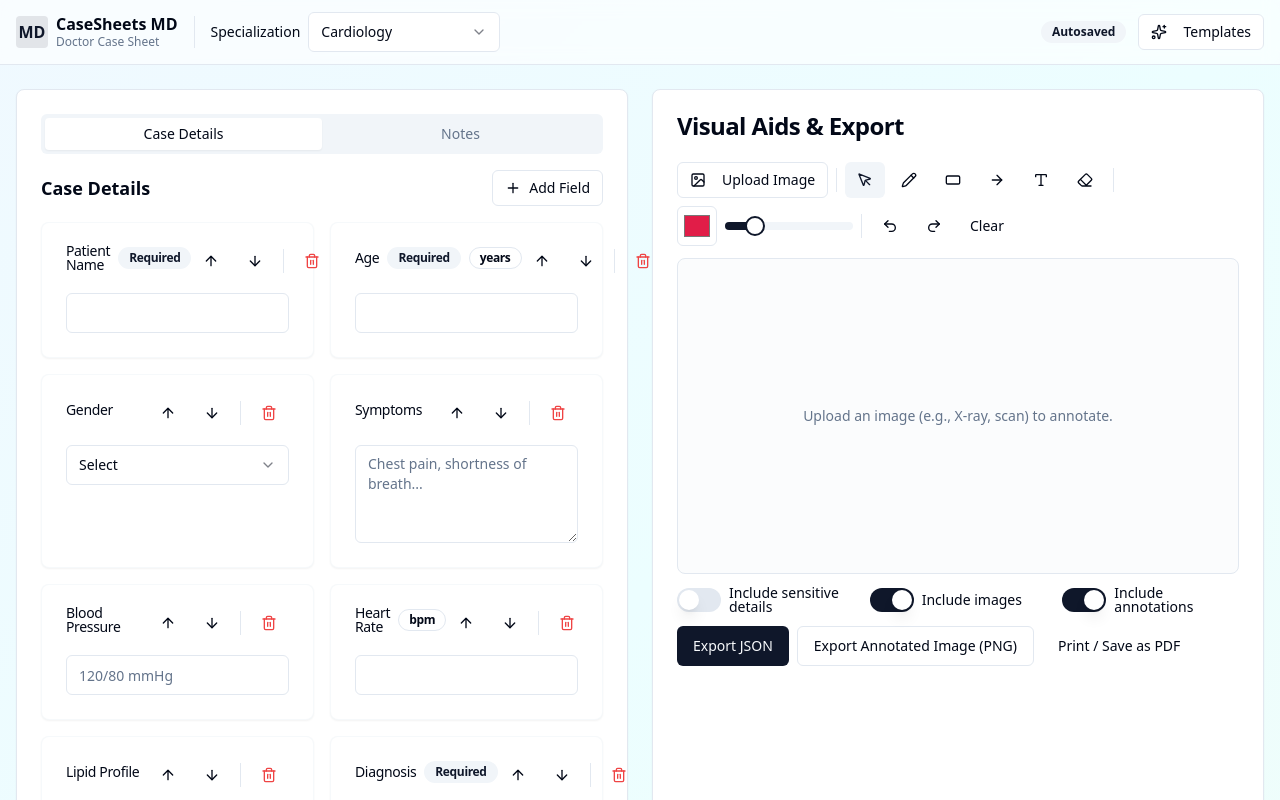
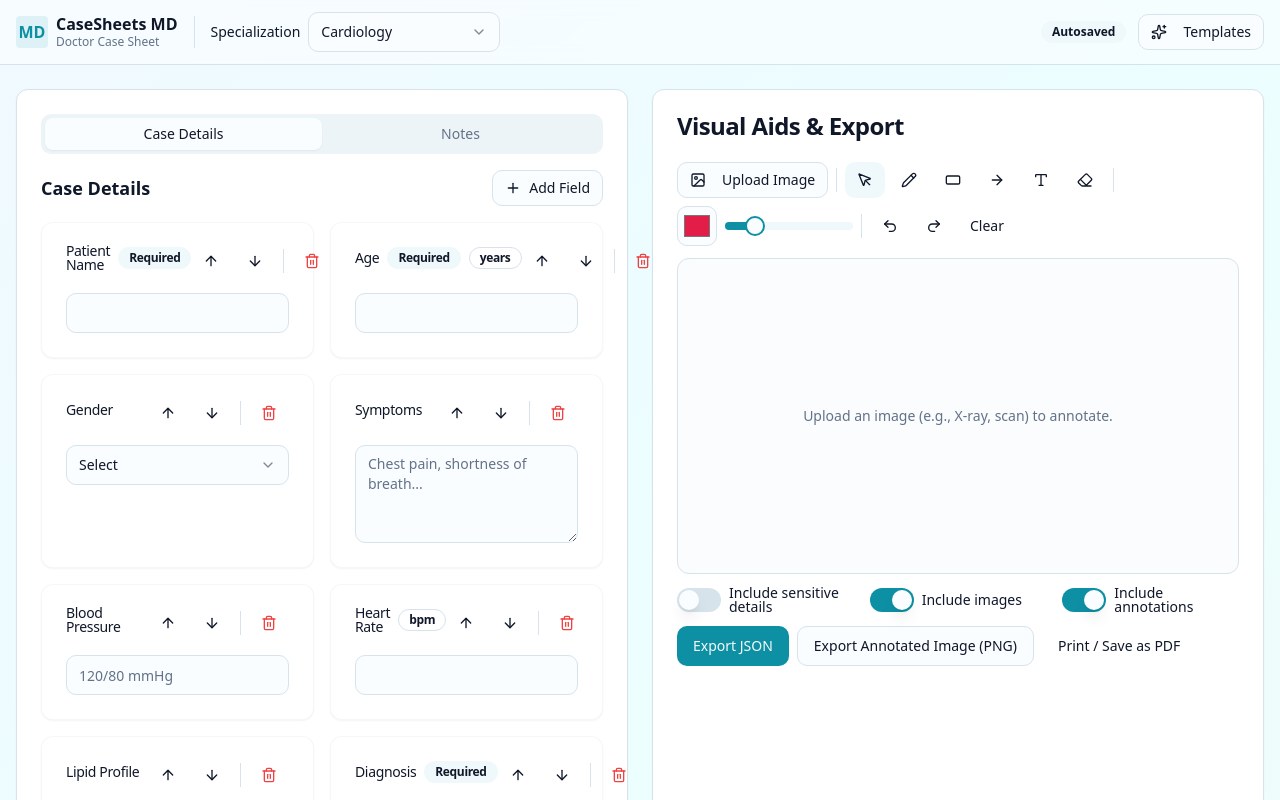
Before and after one commit to abithav1810-cloud/builder-zenith-works, a React (Vite) app: page / in a window 1280 px wide. Shown: the top 800 px of the page. Built offline with nearby package versions, Linux system fonts and the light colour scheme.

Commit message:
Update brand colors to a modern medical theme (HSL)
cgen-0b23617bca364b45853253cd98b77358

```diff
--- a/client/global.css
+++ b/client/global.css
@@ -12,51 +12,51 @@
    * A different format will require also updating the theme in tailwind.config.ts.
   */
   :root {
-    --background: 0 0% 100%;
-    --foreground: 222.2 84% 4.9%;
+    --background: 200 100% 99%;
+    --foreground: 222 47% 11%;
 
     --card: 0 0% 100%;
-    --card-foreground: 222.2 84% 4.9%;
+    --card-foreground: 222 47% 11%;
 
     --popover: 0 0% 100%;
-    --popover-foreground: 222.2 84% 4.9%;
+    --popover-foreground: 222 47% 11%;
 
-    --primary: 222.2 47.4% 11.2%;
+    --primary: 188 84% 35%;
     --primary-foreground: 210 40% 98%;
 
-    --secondary: 210 40% 96.1%;
-    --secondary-foreground: 222.2 47.4% 11.2%;
+    --secondary: 190 60% 96%;
+    --secondary-foreground: 222 47% 11%;
 
-    --muted: 210 40% 96.1%;
-    --muted-foreground: 215.4 16.3% 46.9%;
+    --muted: 200 40% 95%;
+    --muted-foreground: 215 16% 46%;
 
-    --accent: 210 40% 96.1%;
-    --accent-foreground: 222.2 47.4% 11.2%;
+    --accent: 190 60% 96%;
+    --accent-foreground: 222 47% 11%;
 
-    --destructive: 0 84.2% 60.2%;
+    --destructive: 0 84% 60%;
     --destructive-foreground: 210 40% 98%;
 
-    --border: 214.3 31.8% 91.4%;
-    --input: 214.3 31.8% 91.4%;
-    --ring: 222.2 84% 4.9%;
+    --border: 200 30% 88%;
+    --input: 200 30% 88%;
+    --ring: 188 84% 35%;
 
-    --radius: 0.5rem;
+    --radius: 0.75rem;
 
     --sidebar-background: 0 0% 98%;
 
     --sidebar-foreground: 240 5.3% 26.1%;
 
-    --sidebar-primary: 240 5.9% 10%;
+    --sidebar-primary: 188 84% 35%;
 
     --sidebar-primary-foreground: 0 0% 98%;
 
-    --sidebar-accent: 240 4.8% 95.9%;
+    --sidebar-accent: 190 60% 96%;
 
     --sidebar-accent-foreground: 240 5.9% 10%;
 
     --sidebar-border: 220 13% 91%;
 
-    --sidebar-ring: 217.2 91.2% 59.8%;
+    --sidebar-ring: 188 84% 35%;
   }
 
   .dark {
```
